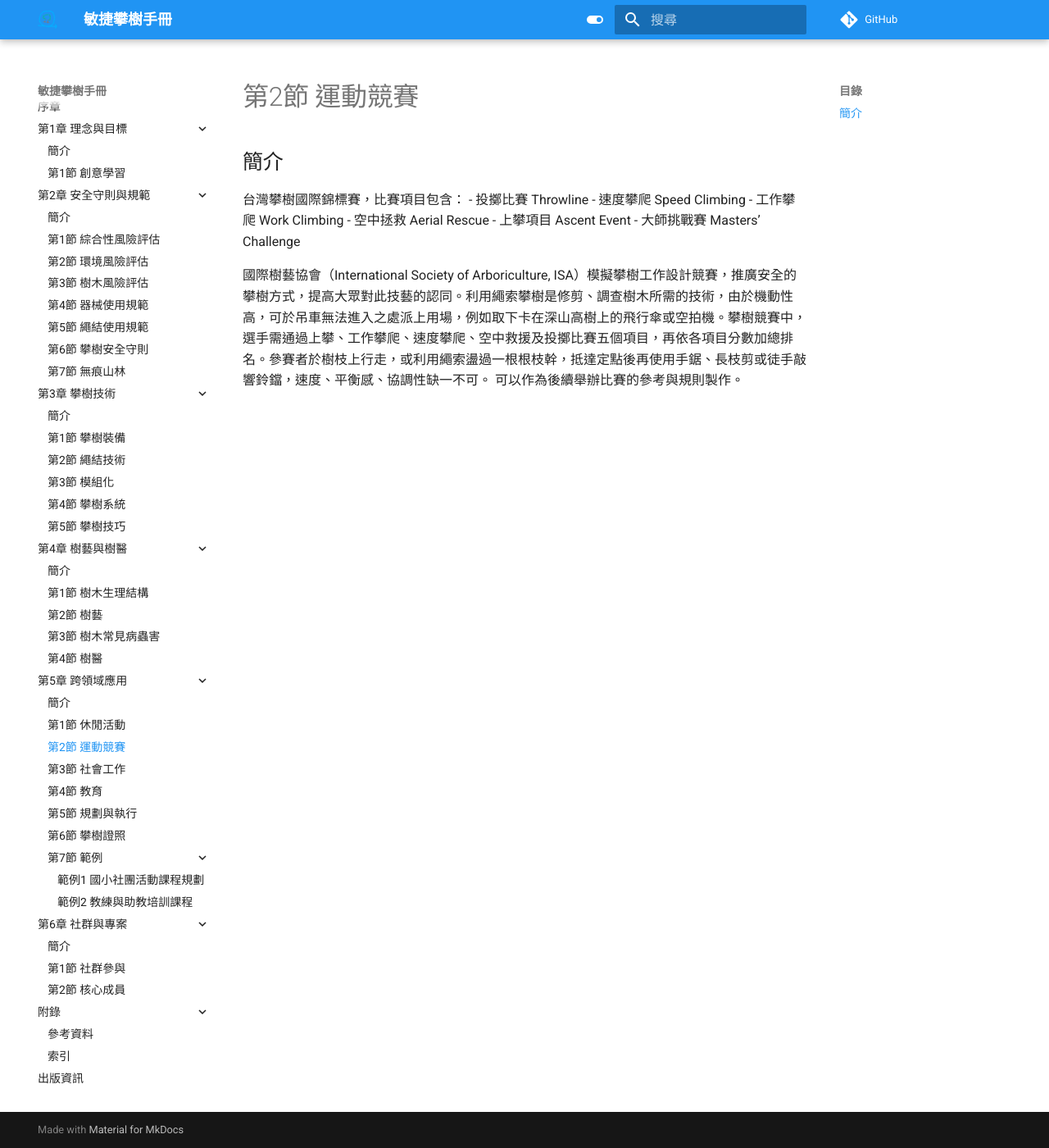
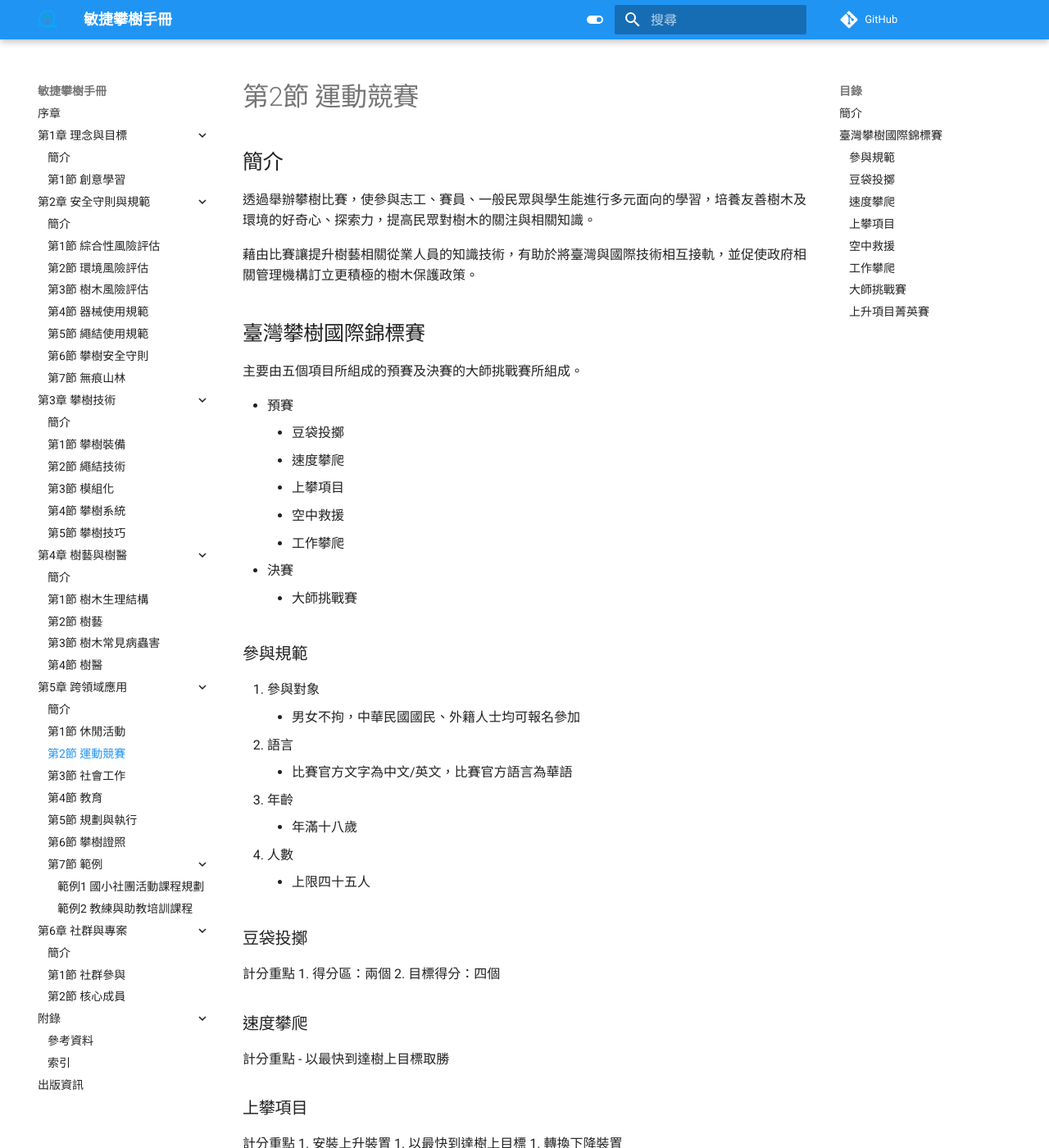
Before and after one commit to Uesugi-Summer-Sea/Agile-Tree-Climbing-Manual, an MkDocs documentation site: the page built from docs/5-跨領域應用/2-運動競賽.md, in a window 1280 px wide and 1400 px high. Shown: the whole window at 82% size. Built offline with MkDocs 1.6.1 and Material for MkDocs 9.7.7, drawn with Linux system fonts in a browser that asks for light colours; comment, search, counter and statistics services are not loaded; some of the changed text lies outside the part shown.

Commit message:
此提交將新增臺灣攀樹國際錦標賽

```diff
--- a/docs/5-跨領域應用/2-運動競賽.md
+++ b/docs/5-跨領域應用/2-運動競賽.md
@@ -1,12 +1,71 @@
 ## 簡介
 
-台灣攀樹國際錦標賽，比賽項目包含：
-- 投擲比賽 Throwline
-- 速度攀爬 Speed Climbing
-- 工作攀爬 Work Climbing
-- 空中拯救 Aerial Rescue
-- 上攀項目 Ascent Event
-- 大師挑戰賽 Masters' Challenge
+透過舉辦攀樹比賽，使參與志工、賽員、一般民眾與學生能進行多元面向的學習，培養友善樹木及環境的好奇心、探索力，提高民眾對樹木的關注與相關知識。
 
-國際樹藝協會（International Society of Arboriculture, ISA）模擬攀樹工作設計競賽，推廣安全的攀樹方式，提高大眾對此技藝的認同。利用繩索攀樹是修剪、調查樹木所需的技術，由於機動性高，可於吊車無法進入之處派上用場，例如取下卡在深山高樹上的飛行傘或空拍機。攀樹競賽中，選手需通過上攀、工作攀爬、速度攀爬、空中救援及投擲比賽五個項目，再依各項目分數加總排名。參賽者於樹枝上行走，或利用繩索盪過一根根枝幹，抵達定點後再使用手鋸、長枝剪或徒手敲響鈴鐺，速度、平衡感、協調性缺一不可。
-可以作為後續舉辦比賽的參考與規則製作。
+藉由比賽讓提升樹藝相關從業人員的知識技術，有助於將臺灣與國際技術相互接軌，並促使政府相關管理機構訂立更積極的樹木保護政策。
+
+## 臺灣攀樹國際錦標賽
+
+主要由五個項目所組成的預賽及決賽的大師挑戰賽所組成。
+
+- 預賽
+  - 豆袋投擲
+  - 速度攀爬
+  - 上攀項目
+  - 空中救援
+  - 工作攀爬
+- 決賽
+  - 大師挑戰賽
+
+### 參與規範
+
+1. 參與對象
+   - 男女不拘，中華民國國民、外籍人士均可報名參加
+1. 語言
+   - 比賽官方文字為中文/英文，比賽官方語言為華語
+1. 年齡
+   - 年滿十八歲
+1. 人數
+   - 上限四十五人
+
+### 豆袋投擲
+
+計分重點
+1. 得分區：兩個
+2. 目標得分：四個
+
+### 速度攀爬
+
+計分重點
+- 以最快到達樹上目標取勝
+
+### 上攀項目
+
+計分重點
+1. 安裝上升裝置
+1. 以最快到達樹上目標
+1. 轉換下降裝置
+
+### 空中救援
+
+計分重點
+- 安全穩定將傷患拯救到地面
+
+### 工作攀爬
+
+計分重點
+1. 手鋸位置
+1. 枝條投擲位置
+1. 長柄鋸位置
+1. 走枝位置
+1. 著陸位置
+1. 時間得分
+
+### 大師挑戰賽
+
+頂尖的賽員經過初賽的篩選，在大師挑戰賽中爭取冠軍的頭銜。大師挑戰賽旨在通過在樹上的繩索和攀爬技術來判斷參賽者的整體生產力和技能。
+
+### 上升項目菁英賽
+1. 上升項目男子組及女子組冠亞軍表演賽
+1. 團體賽,每組 10 人共 8 組，各組使用相同系統接力進行攀爬
+1. 以最快到達樹上目標
```
